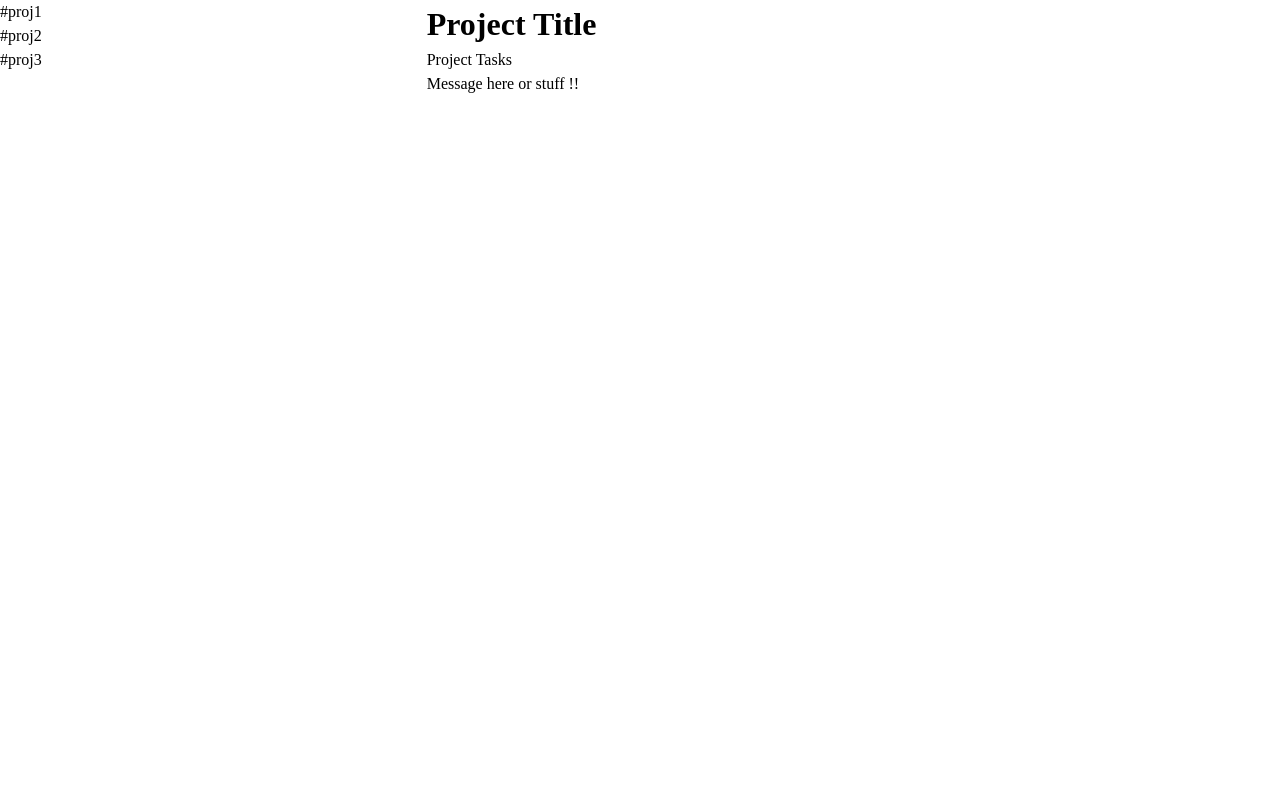
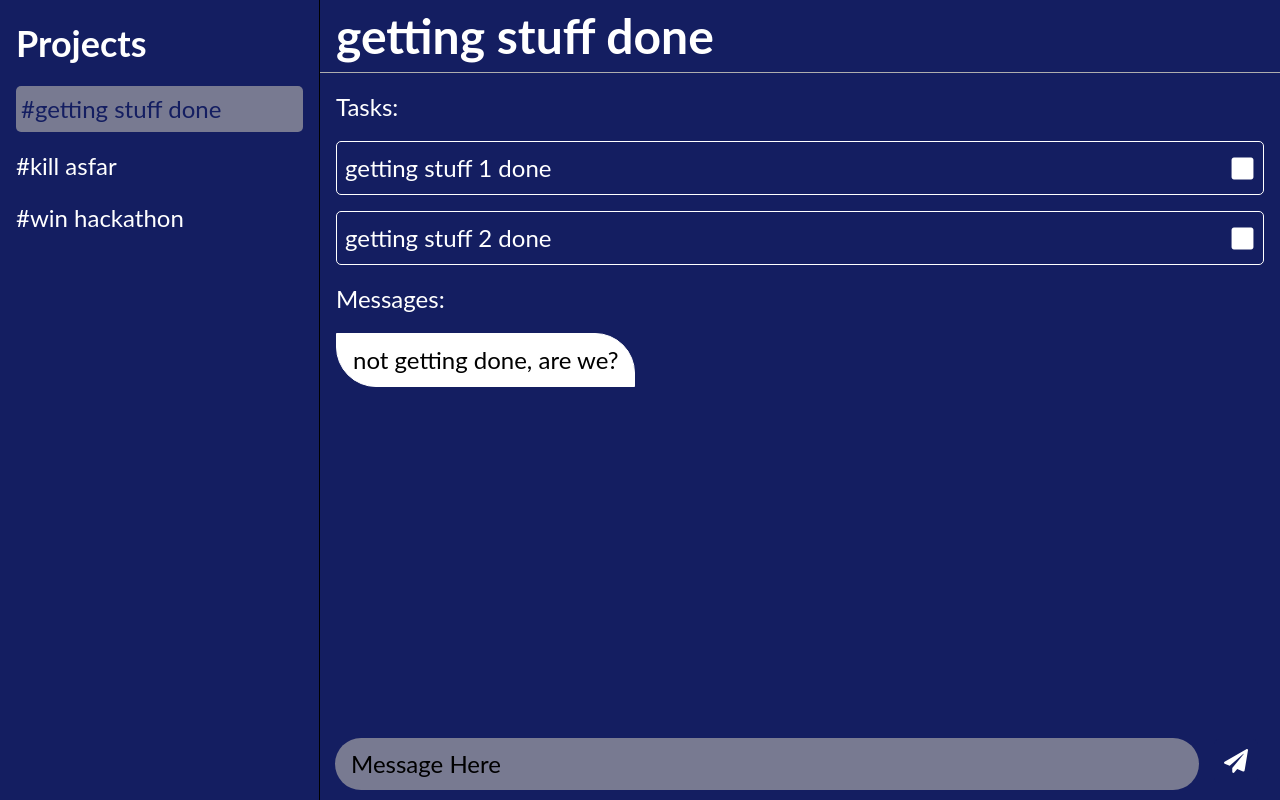
Before and after one commit to Ash4477/web-dev-comsicon, a React (Vite) app in the folder front-end/: page / in a window 1280 px wide. Built offline with nearby package versions, Linux system fonts and the light colour scheme.

Commit message:
dashboard comps

```diff
--- a/front-end/src/App.css
+++ b/front-end/src/App.css
@@ -4,3 +4,9 @@
   --main-theme-3: #787a91;
   --main-theme-4: #eeeeee;
 }
+
+body {
+  background-color: var(--main-theme-2);
+  color: white;
+  font-family: Lato, sans-serif;
+}
--- a/front-end/src/Dashboard.jsx
+++ b/front-end/src/Dashboard.jsx
@@ -1,29 +1,65 @@
+import { useState } from "react";
+import DashboardNav from "./DashboardNav";
+import TaskBoard from "./TaskBoard";
 import "./styles/Dashboard.css";
 
 const Dashboard = () => {
-  const projects = ["proj1", "proj2", "proj3"];
+  const [activeProject, setActiveProject] = useState("proj1");
+  const [projects, setProjects] = useState([
+    {
+      id: "proj1",
+      title: "getting stuff done",
+      tasks: [
+        { id: "task1", title: "getting stuff 1 done", isComplete: false },
+        { id: "task2", title: "getting stuff 2 done", isComplete: false },
+      ],
+      messages: [
+        {
+          text: "not getting done, are we?",
+        },
+      ],
+      status: true,
+    },
+    {
+      id: "proj2",
+      title: "kill asfar",
+      tasks: [
+        { id: "task1", title: "kill asfar 1st time", isComplete: false },
+        { id: "task2", title: "kill asfar again", isComplete: false },
+      ],
+      messages: [
+        {
+          text: "asfar is joking",
+        },
+        { text: "asfar is a joker" },
+      ],
+      status: true,
+    },
+    {
+      id: "proj3",
+      title: "win hackathon",
+      tasks: [
+        { id: "task1", title: "win hackathon", isComplete: false },
+        { id: "task2", title: "steal stuff from hackathon", isComplete: false },
+      ],
+      messages: [
+        {
+          text: "something",
+        },
+        { text: "that thins" },
+      ],
+      status: true,
+    },
+  ]);
+
+  const getActiveProject = () => {
+    return projects.find((proj) => proj.id == activeProject);
+  };
+
   return (
     <div className="dashboard">
-      <div className="nav-tab">
-        <nav>
-          <ul>
-            {projects.map((proj, idx) => (
-              <li key={idx}>#{proj}</li>
-            ))}
-          </ul>
-        </nav>
-      </div>
-      <div className="task-board">
-        <div className="board-header">
-          <h1>Project Title</h1>
-        </div>
-        <div className="board-main">
-          <p>Project Tasks</p>
-        </div>
-        <div className="board-footer">
-          <p>Message here or stuff !!</p>
-        </div>
-      </div>
+      <DashboardNav setActiveProject={setActiveProject} projects={projects} />
+      <TaskBoard project={getActiveProject()} setProjects={setProjects} />
     </div>
   );
 };
--- /dev/null
+++ b/front-end/src/DashboardNav.jsx
@@ -0,0 +1,32 @@
+import { useState } from "react";
+
+const DashboardNav = ({ setActiveProject, projects }) => {
+  const [activeProjectIdx, setActiveProjectIdx] = useState(0);
+
+  return (
+    <div className="nav-tab">
+      <nav>
+        <ul>
+          <li>
+            <h2>Projects</h2>
+          </li>
+          {projects.map((proj, idx) => (
+            <li key={proj.id}>
+              <p
+                className={activeProjectIdx === idx ? "active-tab" : ""}
+                onClick={() => {
+                  setActiveProjectIdx(idx);
+                  setActiveProject(proj.id);
+                }}
+              >
+                #{proj.title}
+              </p>
+            </li>
+          ))}
+        </ul>
+      </nav>
+    </div>
+  );
+};
+
+export default DashboardNav;
--- /dev/null
+++ b/front-end/src/TaskBoard.jsx
@@ -0,0 +1,137 @@
+import { useState } from "react";
+import { FaCheck, FaSquare, FaPaperPlane } from "react-icons/fa";
+
+const TaskBoard = ({ project, setProjects }) => {
+  const [message, setMessage] = useState("");
+
+  const handleMessageChange = (e) => {
+    setMessage(e.target.value);
+  };
+
+  console.log(project);
+
+  const sendMessage = () => {
+    console.log(message);
+    if (message.trim() === "") return;
+    setProjects((projs) => {
+      return projs.map((proj) => {
+        if (proj.id === project.id) {
+          console.log("Grape");
+          return { ...proj, messages: [...proj.messages, { text: message }] };
+        } else {
+          return proj;
+        }
+      });
+    });
+    setMessage("");
+  };
+
+  return (
+    <div className="task-board">
+      <div className="board-header">
+        <h1>{project.title}</h1>
+      </div>
+      <div className="board-main">
+        <div className="tasks-box">
+          <ul>
+            <li>Tasks:</li>
+            {project.tasks.map((task) => (
+              <li key={task.id} className="task-bar">
+                <p
+                  style={
+                    task.isComplete === true
+                      ? { textDecoration: "line-through" }
+                      : {}
+                  }
+                >
+                  {task.title}
+                </p>
+                <span
+                  onClick={() =>
+                    setProjects((projs) => {
+                      return projs.map((proj) => {
+                        if (proj.id === project.id) {
+                          return {
+                            ...proj,
+                            tasks: proj.tasks.map((prevTask) => {
+                              if (prevTask.id === task.id) {
+                                return {
+                                  ...prevTask,
+                                  isComplete: !prevTask.isComplete,
+                                };
+                              } else {
+                                return prevTask;
+                              }
+                            }),
+                          };
+                        } else {
+                          return proj;
+                        }
+                      });
+                    })
+                  }
+                >
+                  {task.isComplete === true ? (
+                    <FaCheck
+                      style={{
+                        border: "1px solid white",
+                        width: "25px",
+                        height: "25px",
+                        padding: "5px",
+                        borderRadius: "1px",
+                        color: "black",
+                        backgroundColor: "white",
+                      }}
+                    />
+                  ) : (
+                    <FaSquare
+                      style={{
+                        width: "25px",
+                        height: "25px",
+                      }}
+                    />
+                  )}
+                </span>
+              </li>
+            ))}
+          </ul>
+        </div>
+        <div className="messages-box">
+          <ul>
+            <li>Messages: </li>
+            {project.messages.map((msg, idx) => (
+              <li key={idx} className="message-bubble">
+                {msg.text}
+              </li>
+            ))}
+          </ul>
+        </div>
+      </div>
+      <div className="board-footer">
+        <input
+          placeholder="Message Here"
+          type="text"
+          id="message-box"
+          value={message}
+          onChange={handleMessageChange}
+        />
+        <button
+          style={{
+            border: "none",
+            outline: "none",
+            backgroundColor: "#141e61",
+            color: "white",
+            padding: "10px",
+            cursor: "pointer",
+            borderRadius: "5px",
+          }}
+          onClick={sendMessage}
+        >
+          <FaPaperPlane />
+        </button>
+      </div>
+    </div>
+  );
+};
+
+export default TaskBoard;
--- a/front-end/src/reset.css
+++ b/front-end/src/reset.css
@@ -9,6 +9,10 @@
 * {
   margin: 0;
   padding: 0;
+}
+
+ul {
+  list-style-type: none;
 }
 
 /* 3. Enable keyword animations */
--- a/front-end/src/styles/Dashboard.css
+++ b/front-end/src/styles/Dashboard.css
@@ -1,11 +1,97 @@
 .dashboard {
+  height: 100vh;
   display: grid;
-  grid-template-columns: 1fr 2fr;
+  grid-template-columns: 1fr 3fr;
+  font-size: 1.5rem;
+}
+
+.active-tab {
+  background-color: #787a91;
+  color: #141e61;
+  padding: 5px;
+  border-radius: 5px;
+}
+
+.nav-tab {
+  border-right: 1px solid black;
+  padding: 0 1rem;
+
+  ul {
+    padding: 1rem 0;
+    display: flex;
+    flex-direction: column;
+    gap: 1rem;
+
+    li {
+      cursor: pointer;
+    }
+  }
 }
 
 .task-board {
+  height: 100%;
   display: flex;
   flex-direction: column;
   justify-content: space-between;
   align-items: flex-start;
+
+  .board-header {
+    padding-left: 1rem;
+    width: 100%;
+    border-bottom: 1px solid rgb(175, 174, 174);
+  }
+
+  .board-main {
+    padding: 0 1rem;
+    height: 100%;
+    width: 100%;
+
+    ul {
+      display: flex;
+      flex-direction: column;
+      gap: 1rem;
+      margin: 1rem 0;
+    }
+    .task-bar {
+      display: flex;
+      justify-content: space-between;
+      align-items: center;
+      border: 1px solid white;
+      padding: 0.5rem;
+      border-radius: 5px;
+    }
+  }
+
+  .message-bubble {
+    border: 1px solid white;
+    width: fit-content;
+    padding: 0.5rem 1rem;
+    border-radius: 0 2.5rem;
+    background-color: white;
+    color: black;
+  }
 }
+
+.board-footer {
+  background-color: inherit;
+  color: black;
+  border-radius: 5px;
+  width: 100%;
+
+  input {
+    border-radius: 2.5rem;
+    margin: 0 15px;
+    margin-bottom: 10px;
+    border-style: hidden;
+    background-color: #787a91;
+    width: 90%;
+    outline: 0;
+    border: 0;
+    padding: 0.5rem 0;
+    padding-left: 1rem;
+  }
+
+  input::placeholder {
+    color: black;
+  }
+}
```
